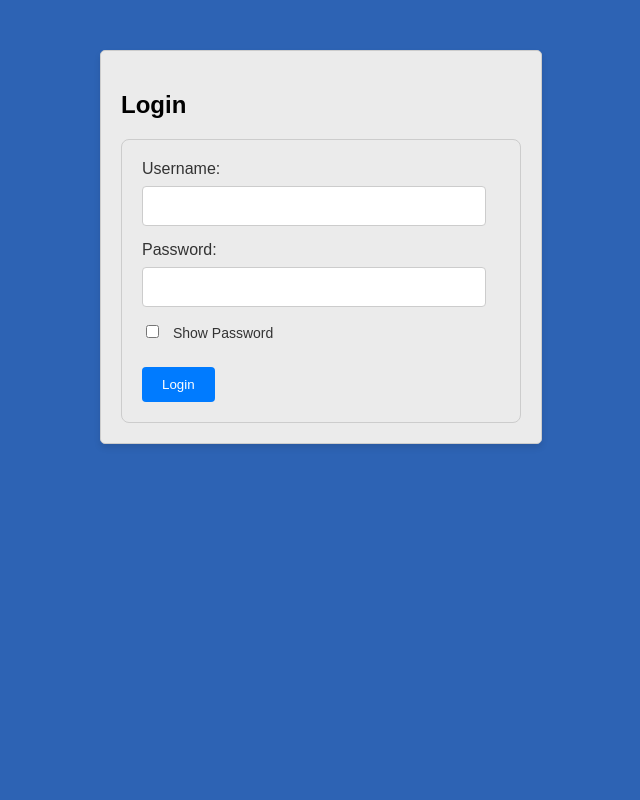
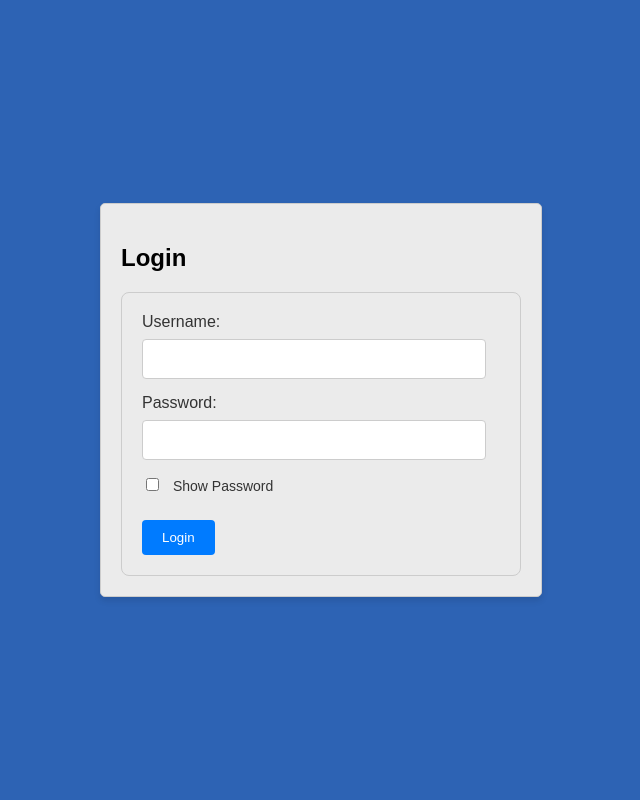
Before and after one commit to R1KT/quickstore, a Django app: page /login/ in a window 1280 px wide. Shown: the whole page, without its empty margins (319-959 px from the left). Run offline with Django 5.2, Linux system fonts and the light colour scheme.

Commit message:
Initial Commit

```diff
--- a/quickstore/static/accounts/login.css
+++ b/quickstore/static/accounts/login.css
@@ -2,7 +2,7 @@ body {
     display: flex;
     justify-content: center;
     align-items: center;
-    height: 100%;
+    height: 100vh;
     font-family: Arial, sans-serif;
     background-color: #2d63b4;
     margin: 0;
@@ -74,6 +74,10 @@ input[type="checkbox"] {
     margin-right: 10px;
 }
 @media screen and (max-width: 600px) {
+    body {
+        height: 100%;
+    }
+
     .loginContainer {
         margin-left: 20px;
         margin-right: 20px;
```
